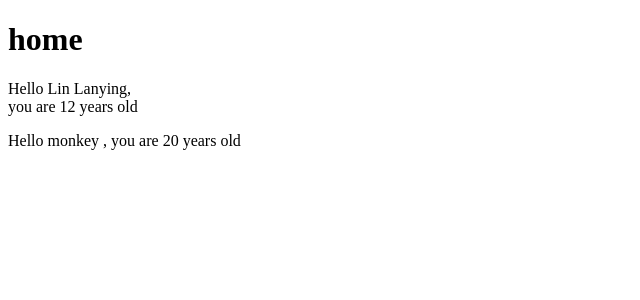
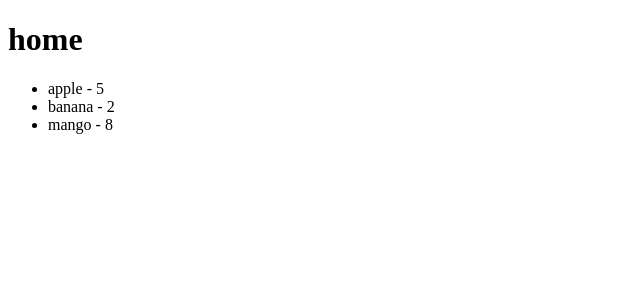
Before and after one commit to GGiunashvili/reactVite, a React (Vite) app: page / in a window 1280 px wide. Shown: the top 300 px of the page, without its empty margins (0-640 px from the left). Built offline with nearby package versions, Linux system fonts and the light colour scheme.

Commit message:
Rendering Array Of Objects In React

```diff
--- a/src/App.tsx
+++ b/src/App.tsx
@@ -1,11 +1,45 @@
-import Hello from "./components/Hello";
+// import Hello from "./components/Hello";
 
 export default function App() {
+  // const person = {
+  //   name: "xing",
+  //   age: 14,
+  //   seatnumbers: [1, 2, 3],
+  // };
+  // const people = ["ana", "bob", "cat"];
+  interface fruitsInterface {
+    name: string;
+    price: number;
+  }
+
+  const fruits: fruitsInterface[] = [
+    {
+      name: "apple",
+      price: 5,
+    },
+    {
+      name: "banana",
+      price: 2,
+    },
+
+    {
+      name: "mango",
+      price: 8,
+    },
+  ];
+
   return (
     <>
       <h1>home</h1>
-      <Hello person={{ name: "Lin Lanying", age: 12 }} size={150} />
-      <Hello person={{ name: "monkey " }} />
+      <ul>
+        {fruits.map((fruit, index) => {
+          return (
+            <li key={index}>
+              {fruit.name} - {fruit.price}
+            </li>
+          ); // Return the JSX
+        })}
+      </ul>
     </>
   );
 }
--- a/src/components/Hello.tsx
+++ b/src/components/Hello.tsx
@@ -1,19 +1,18 @@
 interface HelloProps {
-  person: {
-    name: string;
-    age?: number;
-  };
+  name: string;
+  age?: number;
+  seatnumbers: number[]; // Default value
   size?: number; // Make size optional
 }
 
-export default function Hello({ person, size }: HelloProps) {
+export default function Hello(props: any) {
   //  Specifying a default age for a prop -- without it person.name would work and not just name
-  const { name, age = 20 } = person;
   // person.name to name
   return (
     <div>
-      <p style={{ width: size }}>
-        Hello {name}, you are {age} years old
+      <p>
+        Hello {props.person.name}, you are {props.person.age} years old, your
+        seat is {props.person.seatnumbers}
       </p>
     </div>
   );
```
